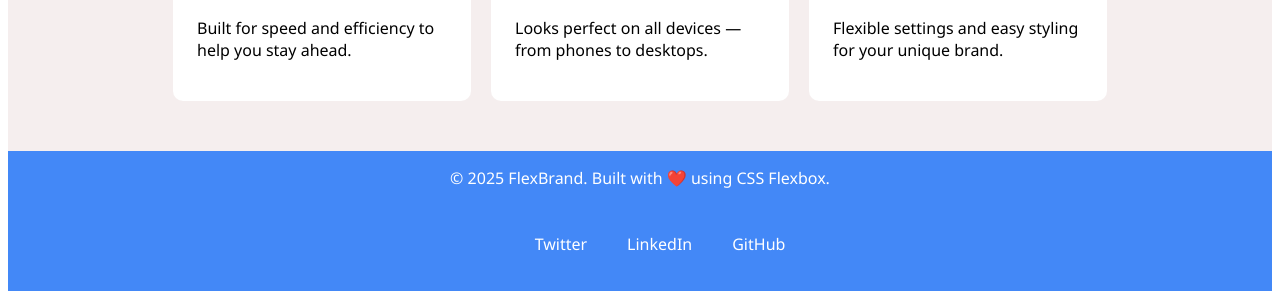
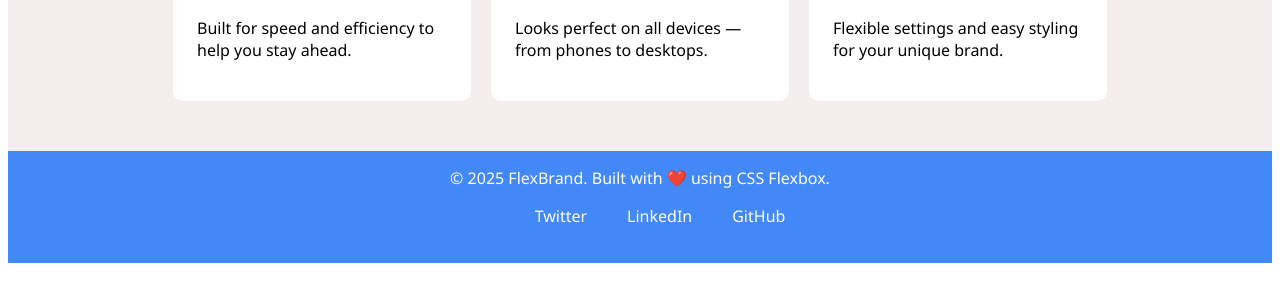
Before and after one commit to Gagan-TW/css-projects, a plain HTML site: page stage-2/index.html in a window 1280 px wide. Shown: the part 852-1151 px from the top of the page. After the commit the page ends 1123 px from the top, so only its background shows below. Drawn offline with Linux system fonts and the light colour scheme.

Commit message:
add changes in footer

```diff
--- a/stage-2/style.css
+++ b/stage-2/style.css
@@ -134,12 +134,12 @@ body {
 }
 
 .footer-nav-menu {
-    margin-top: 0.5rem;
+    margin-top: 0;
     display: flex;
     list-style: none;
     align-items: center;
     gap: 40px;
-    padding-top: 20px;
+    padding-top: 0;
     padding-bottom: 20px;
 
 
```
